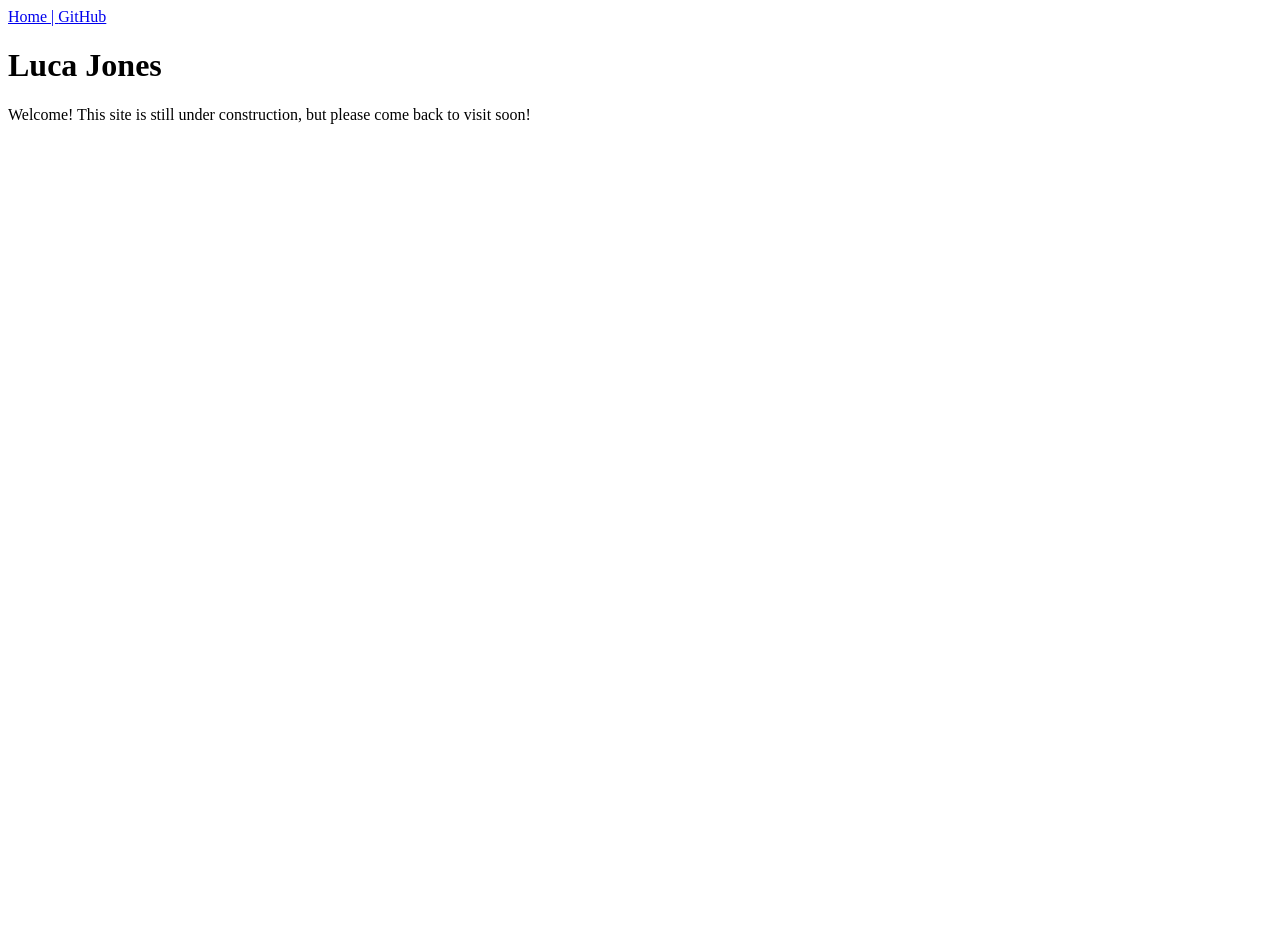
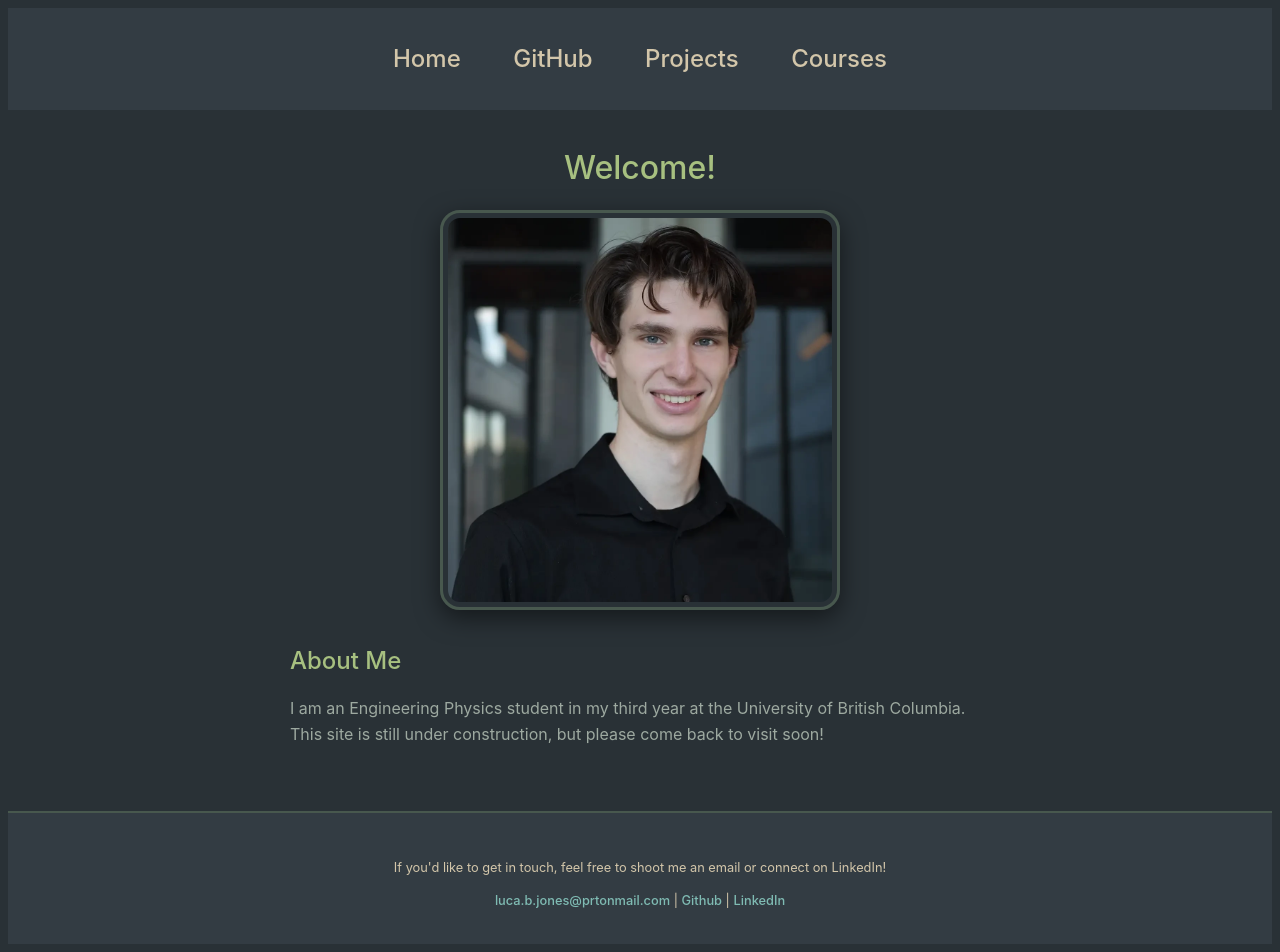
Before and after one commit to Luca-Jones/Luca-Jones.github.io, a plain HTML site: page index.html in a window 1280 px wide. Before the commit the page ends 800 px from the top, so only its background shows below. Drawn offline with Linux system fonts and the light colour scheme.

Commit message:
major style changes

```diff
--- a/index.html
+++ b/index.html
@@ -2,31 +2,55 @@
 <html lang="en">
 
     <head>
-        <title>Luca Jones</title>
         <meta charset="UTF-8">
-        <meta name="description" content="Free Web tutorials">
+        <meta name="description" content="Luca Jones' portfolio website showcasing projects, courses, and other posts!">
         <meta name="keywords" content="Luca Jones, Website, Portfolio, Resume, Engineering">
         <meta name="author" content="Luca Jones">
         <meta name="viewport" content="width=device-width, initial-scale=1.0">
-        <base href="https://Luca-Jones.github.io/" target="_blank">
-        <link rel="stylesheet" href="css/style.css">
+        <base href=".">
+        <!-- https://Luca-Jones.github.io/ -->
+        <link rel="stylesheet" href="style.css">
+        <title>Luca Jones | Home</title>
     </head>
 
     <body>
-        <nav>
-            <a href="/"> Home | </a>
-            <!-- <a href="/projects">Projects | </a> -->
-            <!-- <a href="/education">Education | </a> -->
-            <a href="https://github.com/Luca-Jones"> GitHub</a>
-        </nav>
+
+        <header>
+            <nav>
+                <a href="index.html"> Home</a>
+                <a href="https://github.com/Luca-Jones"> GitHub</a>
+                <a href="projects.html">Projects</a>
+                <a href="courses.html">Courses</a>
+                <!-- <a href="blog.html">Blog</a> -->
+            </nav>
+        </header>
 
         <main>
-            <h1>Luca Jones</h1>
-            <!-- <img src="/images/profile.jpg" alt="profile picture of Luca Jones"> -->
-            <p>
-                Welcome! This site is still under construction, but please come back to visit soon!
-            </p>
+
+            <section>
+                <h1>Welcome!</h1>
+                <div id="profile">
+                    <img src="images/profile.webp" alt="Luca Jones Profile Picture" id="profile-pic">
+                </div>
+            </section>
+
+            <section id="about">
+                <h2>About Me</h2>
+                <p>
+                    I am an Engineering Physics student in my third year at the University of British Columbia.
+                    This site is still under construction, but please come back to visit soon!
+                </p>
+            </section>
+
         </main>
+
+        <footer>
+            <p>If you'd like to get in touch, feel free to shoot me an email or connect on LinkedIn!</p>
+            <a class="links" href="mailto:luca.b.jones@prtonmail.com">luca.b.jones@prtonmail.com</a> |
+            <a class="links" href="https://github.com/Luca-Jones">Github</a> |
+            <a class="links" href="https://www.linkedin.com/in/luca-jones1">LinkedIn</a>
+        </footer>
+
     </body>
 
 </html>
--- /dev/null
+++ b/style.css
@@ -0,0 +1,193 @@
+/* Color Scheme: Everforest Dark, Soft */
+
+:root {
+    --foreground: #D3C6AA;
+    --background: #293136;
+    --bg-dim: #1e2326;
+    --fg-red: #E67E80;
+    --fg-orange: #E69875;
+    --fg-yellow: #DBBC7F;
+    --fg-green: #A7C080;
+    --fg-blue: #7FBBB3;
+    --fg-aqua: #83C092;
+    --fg-purple: #D699B6;
+    --bg-0: #333C43;
+    --bg-1: #3A464C;
+    --bg-2: #434F55;
+    --bg-3: #4D5960;
+    --bg-4: #555F66;
+    --bg-red: #5C3F4F;
+    --bg-orange: #59464C;
+    --bg-yellow: #55544A;
+    --bg-green: #48584E;
+    --bg-blue: #3F5865;
+    --gray-0: #7A8478;
+    --gray-1: #859289;
+    --gray-2: #9DA9A0;
+}
+
+/* Header + Bar */
+
+header {
+    background-color: var(--bg-0);
+    text-align: center;
+    padding: 1rem;
+}
+
+nav {
+    padding: 1rem;
+}
+
+nav a {
+  margin: 0 1.5rem;
+  color: var(--foreground);
+  text-decoration: none; /* removes underline */
+  font-weight: 500;
+  font-size: 1.5rem;
+  transition: color 0.2s ease;
+}
+
+nav a:hover {
+  color: var(--fg-green);
+}
+
+/* Page Body */
+
+* {
+    /* The declared width includes padding and border. */
+    box-sizing: border-box;
+}
+
+body {
+    background-color: var(--background);
+    color: var(--gray-2);
+    font-family: 'Inter', sans-serif;
+    font-size: 1rem;
+    line-height: 1.6;
+}
+
+main {
+    max-width: 700px;
+    margin: 0 auto;
+}
+
+section {
+    margin-top: 2rem;
+    margin-bottom: 2rem;
+}
+
+h1 {
+    text-align: center;
+    margin-top: 2rem;
+    margin-bottom: 1rem;
+    font-size: 2rem;
+    color: var(--fg-green);
+    font-weight: 500;
+}
+
+h2 {
+    text-align: left;
+    margin-top: 2rem;
+    margin-bottom: 1rem;
+    font-size: 1.5rem;
+    color: var(--fg-green);
+    font-weight: 500;
+}
+
+p {
+    text-align: center;
+}
+
+#about p {
+    text-align: left;
+}
+
+/* how to center a div lol */
+#profile {
+    display: flex;
+    justify-content: center;
+    align-items: center;
+}
+
+#profile-pic {
+    width: 400px;
+    height: auto;
+    border-radius: 20px;
+    object-fit: cover;
+    padding: 5px;
+    box-shadow: 0 8px 24px rgba(0, 0, 0, 0.5);
+    border: 3px solid var(--bg-green)
+}
+
+.course-card, .project-card {
+    background-color: var(--bg-0);
+    box-shadow: 0 4px 12px rgba(0, 0, 0, 0.5);
+    margin-bottom: 1rem;
+    /* border: 2px solid var(--bg-green); */
+    border-radius: 12px;
+    padding: 1rem;
+    transition: all 0.3s ease;
+}
+
+.project-card:hover {
+    background-color: var(--bg-green);
+    border-color: var(--fg-yellow);
+    transform: translateY(-4px);
+    box-shadow: 0 12px 24px rgba(0, 0, 0, 0.6);
+}
+
+.course-card h2, .project-card h2 {
+    color: var(--fg-green);
+    font-size: 1.2rem;
+    font-weight: 500;
+    text-align: left;
+    margin-top: 0rem;
+    margin-bottom: 1rem;
+}
+
+.course-card p, .project-card p {
+    /* color: #d5c4a1; */
+    font-size: 1rem;
+    /* line-height: 1.6; */
+    text-align: left;
+    margin: 0;
+}
+
+.project-link {
+    color: inherit;
+    text-decoration: none;
+}
+
+/* Footer */
+
+footer {
+    background-color: var(--bg-0);
+    color: var(--foreground);
+    font-size: 0.8rem;
+    text-align: center;
+    width: 100%;
+    margin-top: 4rem;
+    margin-bottom: 0;
+    border-top: 2px solid var(--bg-green);
+  padding: 2rem 1rem;
+}
+
+.links {
+    color: var(--fg-blue);
+    text-decoration: none;
+    font-weight: 500;
+    border-bottom: 1px solid transparent;
+    transition: all 0.2s ease;
+}
+
+.links:hover {
+    color: var(--fg-green);
+    border-bottom-color: var(--fg-green);
+}
+
+.social-icon {
+  width: 20px;
+  height: 20px;
+  margin-right: 0.5rem;
+  margin-left: 0.5rem;
+}
```
Also changed, not shown: courses.html (added, +107 -0 lines), projects.html (added, +54 -0 lines), resume.html (added, +8 -0 lines), images/LucaJones.webp (added), images/profile.webp (added), projects/pet-rescue.html (added).
